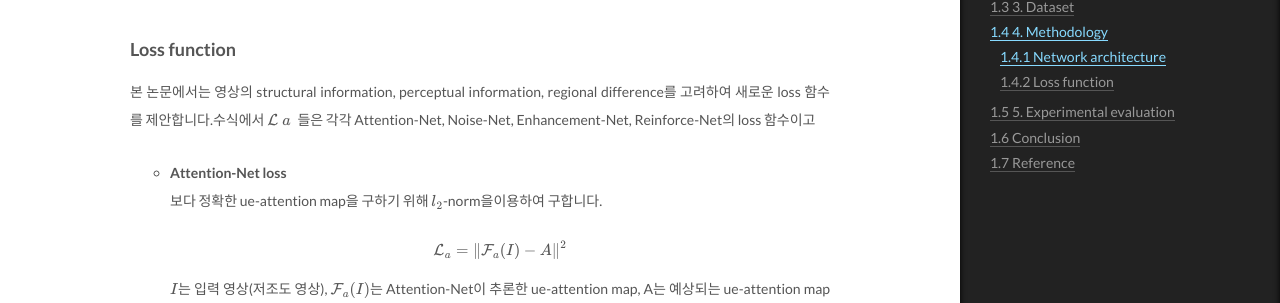
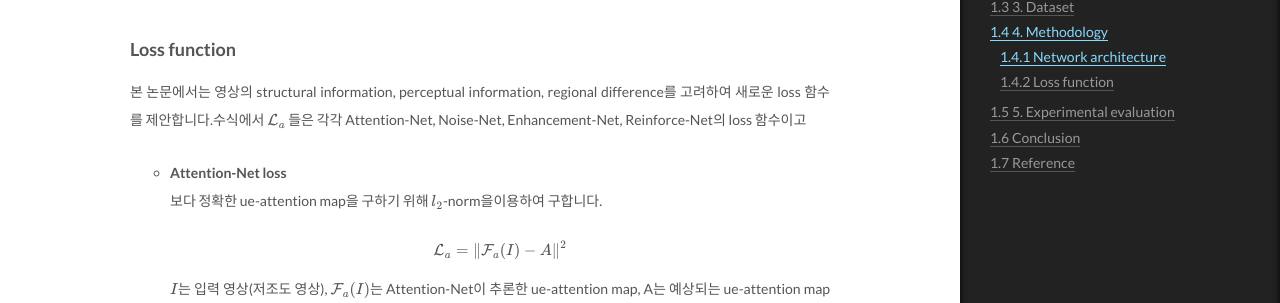
Before and after one commit to CH-Improc/ch-improc.github.io, a Jekyll site: the page built from _posts/2020-01-23-attention-guided-low-light-enhancement.md, in a window 1280 px wide and 1400 px high, scrolled down 6610 px. Shown: the part 151-454 px from the top of the window. Built offline with Jekyll 4.4.1, drawn with Linux system fonts in a browser that asks for light colours; formulas are drawn with MathJax 3.

Commit message:
Fixed tex and section

```diff
--- a/_posts/2020-01-23-attention-guided-low-light-enhancement.md
+++ b/_posts/2020-01-23-attention-guided-low-light-enhancement.md
@@ -125,7 +125,7 @@ Reinforce-Net은 저조도를 개선한 후에도 contrast가 낮게 나타는
 
 ### Loss function
 
-본 논문에서는 영상의 structural information, perceptual information, regional difference를 고려하여 새로운 loss 함수를 제안합니다.수식에서 $\mathcal{L}~{a}~$ 들은 각각 Attention-Net, Noise-Net, Enhancement-Net, Reinforce-Net의 loss 함수이고
+본 논문에서는 영상의 structural information, perceptual information, regional difference를 고려하여 새로운 loss 함수를 제안합니다.수식에서 $\mathcal{L}_{a}$ 들은 각각 Attention-Net, Noise-Net, Enhancement-Net, Reinforce-Net의 loss 함수이고
 
 - **Attention-Net loss**
   보다 정확한 ue-attention map을 구하기 위해 $l_{2}$-norm을이용하여 구합니다.
```
